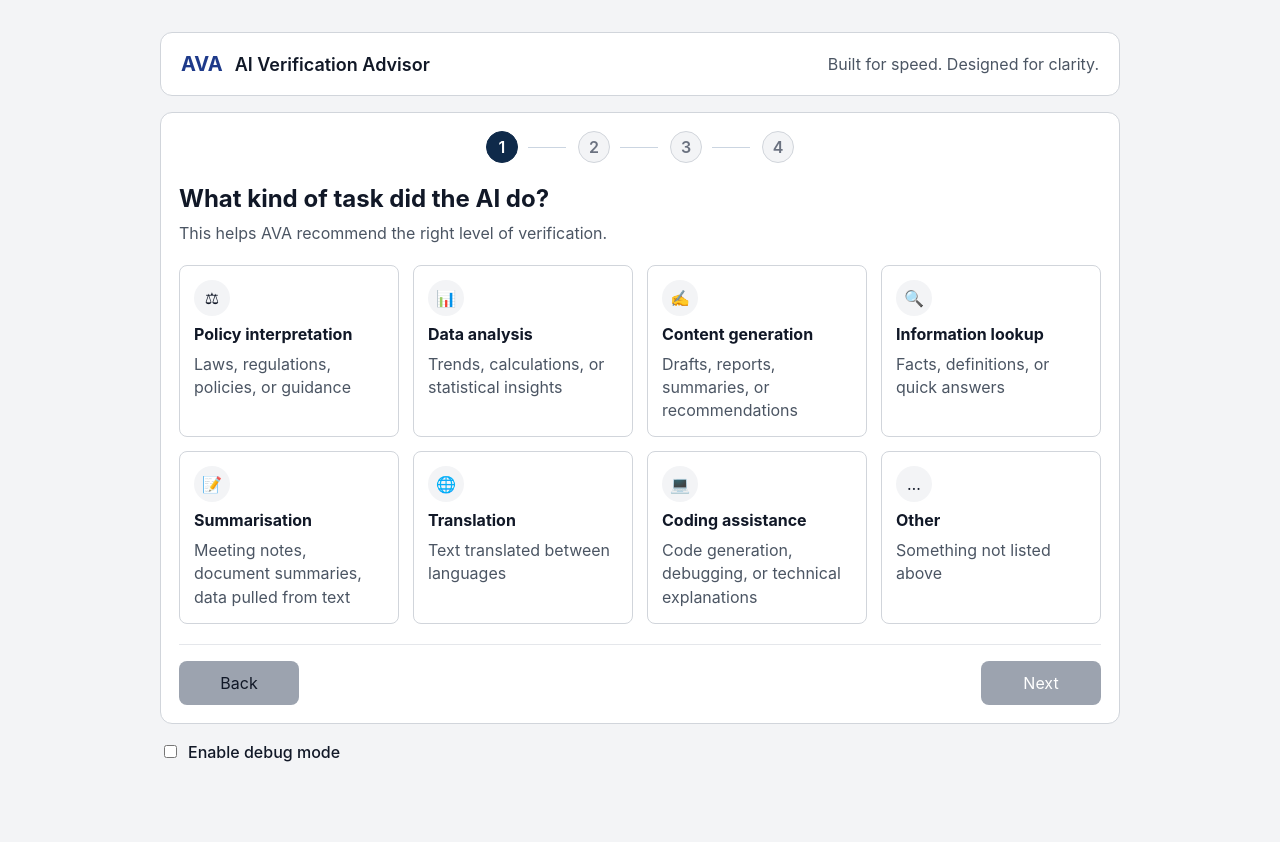
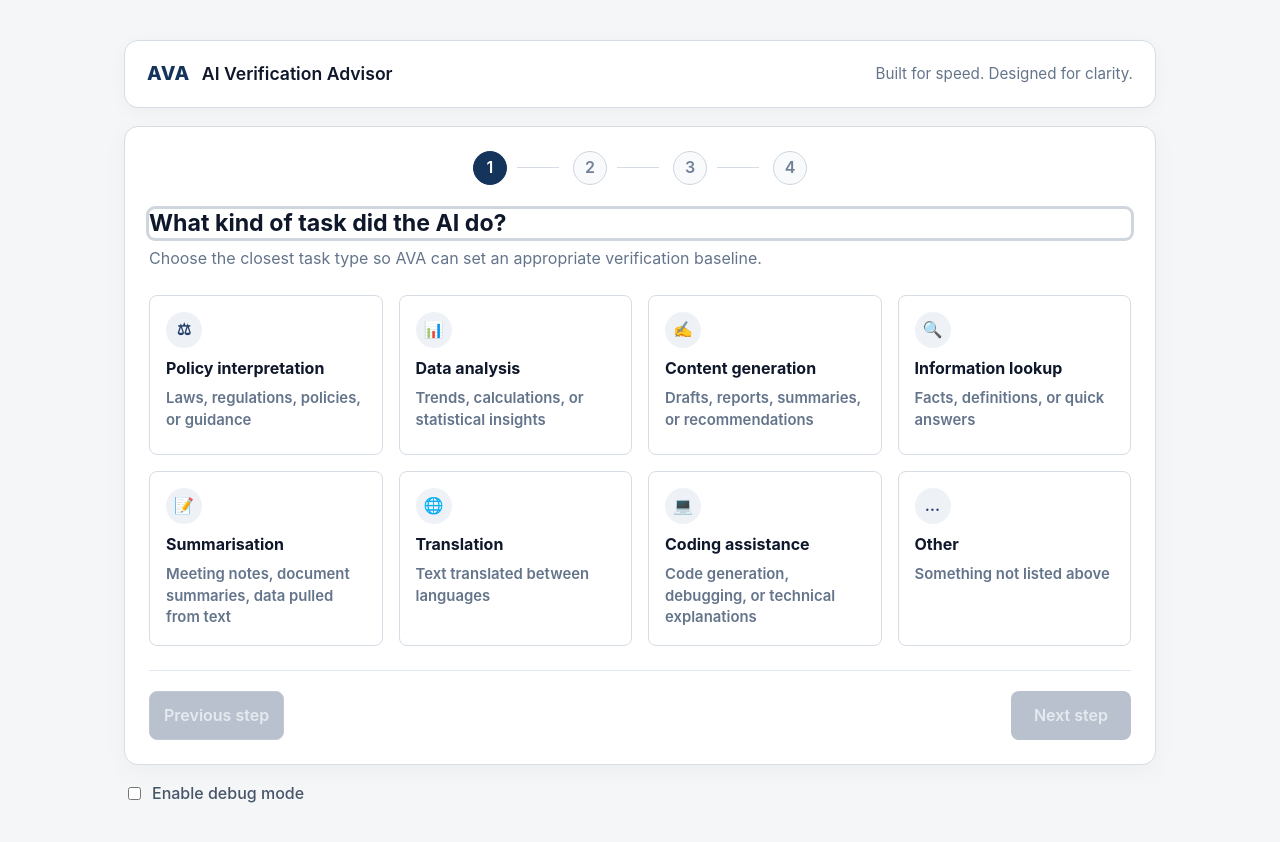
Before and after one commit to hdraux/askava, a React (Vite) app: page / in a window 1280 px wide. Shown: the top 842 px of the page. Built offline with nearby package versions, Linux system fonts and the light colour scheme.

Commit message:
update UI

```diff
--- a/src/components/Result.tsx
+++ b/src/components/Result.tsx
@@ -11,11 +11,15 @@ export default function Result({ data }: Props) {
       <h2>{data.level}: {data.levelName}</h2>
       <p>{data.explanation}</p>
 
-      <ul>
-        {data.checklist.map((item) => (
-          <li key={item}>{item}</li>
-        ))}
-      </ul>
+      {data.checklist.length > 0 ? (
+        <ul>
+          {data.checklist.map((item) => (
+            <li key={item}>{item}</li>
+          ))}
+        </ul>
+      ) : (
+        <p className="result__empty">No specific verification actions were generated for this case.</p>
+      )}
 
       {data.escalationNotice ? <p className="notice">{data.escalationNotice}</p> : null}
     </section>
--- a/src/components/Stepper.tsx
+++ b/src/components/Stepper.tsx
@@ -21,6 +21,7 @@ export default function Stepper({ totalSteps, currentStep }: Props) {
                 .filter(Boolean)
                 .join(" ")}
               aria-current={isCurrent ? "step" : undefined}
+              aria-label={`Step ${stepNumber} of ${totalSteps}${isCurrent ? ", current step" : ""}`}
             >
               {stepNumber}
             </span>
--- a/src/components/VerificationWizard.tsx
+++ b/src/components/VerificationWizard.tsx
@@ -1,4 +1,4 @@
-import { useMemo, useState } from "react";
+import { useEffect, useMemo, useRef, useState } from "react";
 import type { Inputs } from "../lib/types";
 import TaskStep from "./steps/TaskStep";
 import UseStep from "./steps/UseStep";
@@ -18,6 +18,7 @@ const TOTAL_STEPS = 4;
 
 export default function VerificationWizard({ inputs, onInputsChange, onSubmit }: Props) {
   const [currentStep, setCurrentStep] = useState(1);
+  const headingRef = useRef<HTMLHeadingElement>(null);
 
   const canProceed = useMemo(() => {
     if (currentStep === 1) return Boolean(inputs.task);
@@ -28,6 +29,10 @@ export default function VerificationWizard({ inputs, onInputsChange, onSubmit }:
   const isFirstStep = currentStep === 1;
   const isLastStep = currentStep === TOTAL_STEPS;
   const stepMeta = STEP_METADATA[currentStep as 1 | 2 | 3 | 4];
+
+  useEffect(() => {
+    headingRef.current?.focus();
+  }, [currentStep]);
 
   const renderStep = () => {
     if (currentStep === 1) {
@@ -48,7 +53,7 @@ export default function VerificationWizard({ inputs, onInputsChange, onSubmit }:
   return (
     <section className="card wizard" aria-labelledby="wizard-heading">
       <Stepper totalSteps={TOTAL_STEPS} currentStep={currentStep} />
-      <h2 id="wizard-heading" className="wizard__title">
+      <h2 id="wizard-heading" className="wizard__title" tabIndex={-1} ref={headingRef}>
         {stepMeta.title}
       </h2>
       <p className="wizard__helper">{stepMeta.helper}</p>
--- a/src/components/WizardFooter.tsx
+++ b/src/components/WizardFooter.tsx
@@ -18,15 +18,15 @@ export default function WizardFooter({
   return (
     <div className="wizard-footer">
       <button type="button" className="button-secondary" onClick={onBack} disabled={isFirstStep}>
-        Back
+        Previous step
       </button>
       {isLastStep ? (
         <button type="button" onClick={onEvaluate} disabled={!canProceed}>
-          Evaluate
+          Get recommendation
         </button>
       ) : (
         <button type="button" onClick={onNext} disabled={!canProceed}>
-          Next
+          Next step
         </button>
       )}
     </div>
--- a/src/components/wizardMetadata.ts
+++ b/src/components/wizardMetadata.ts
@@ -15,19 +15,19 @@ export interface StepMeta {
 export const STEP_METADATA: Record<1 | 2 | 3 | 4, StepMeta> = {
   1: {
     title: "What kind of task did the AI do?",
-    helper: "This helps AVA recommend the right level of verification."
+    helper: "Choose the closest task type so AVA can set an appropriate verification baseline."
   },
   2: {
     title: "What will you use this output for?",
-    helper: "This helps AVA gauge how much is at stake."
+    helper: "Select the intended use to reflect how broadly this output will be relied on."
   },
   3: {
     title: "What happens if the output is wrong?",
-    helper: "This helps AVA calibrate how much care is needed."
+    helper: "Estimate impact if incorrect to calibrate review depth and controls."
   },
   4: {
     title: "Can you check this output against a source?",
-    helper: "This helps AVA recommend the right kind of verification."
+    helper: "Indicate source availability so AVA can suggest practical verification methods."
   }
 };
 
--- a/src/styles.css
+++ b/src/styles.css
@@ -1,8 +1,8 @@
 :root {
   font-family: Inter, system-ui, -apple-system, BlinkMacSystemFont, "Segoe UI", sans-serif;
-  color: #111827;
-  background: #f3f4f6;
-  line-height: 1.5;
+  color: #0f172a;
+  background: #f4f6f8;
+  line-height: 1.55;
 }
 
 * {
@@ -11,20 +11,23 @@
 
 body {
   margin: 0;
+  color: #0f172a;
+  background: #f4f6f8;
 }
 
 .app-shell {
-  max-width: 1000px;
+  max-width: 1080px;
   margin: 0 auto;
-  padding: 32px 20px 56px;
+  padding: 40px 24px 64px;
 }
 
 .card {
   background: white;
-  border: 1px solid #d1d5db;
-  border-radius: 12px;
-  padding: 18px;
-  margin-bottom: 16px;
+  border: 1px solid #d7dde5;
+  border-radius: 14px;
+  padding: 24px;
+  margin-bottom: 18px;
+  box-shadow: 0 6px 24px rgba(15, 23, 42, 0.04);
 }
 
 .field {
@@ -34,33 +37,54 @@ body {
 label {
   display: block;
   font-weight: 600;
-  margin-bottom: 6px;
+  margin-bottom: 8px;
+  color: #1e293b;
 }
 
 select,
 button {
   font: inherit;
-  padding: 10px 12px;
+  padding: 11px 14px;
   border-radius: 8px;
-  border: 1px solid #9ca3af;
+  border: 1px solid #c2cad5;
+  transition: border-color 160ms ease, box-shadow 160ms ease, background-color 160ms ease, color 160ms ease, transform 160ms ease;
 }
 
 button {
   width: auto;
-  background: #111827;
+  background: #14345b;
   color: white;
   cursor: pointer;
   border: none;
+  font-weight: 600;
+}
+
+button:hover:not(:disabled) {
+  background: #0f2a4a;
+}
+
+button:focus-visible,
+select:focus-visible,
+summary:focus-visible {
+  outline: none;
+  box-shadow: 0 0 0 3px rgba(20, 52, 91, 0.2);
 }
 
 button:disabled {
-  background: #9ca3af;
+  background: #b8c1cd;
+  color: #e6eaf0;
   cursor: not-allowed;
+  transform: none;
 }
 
 .button-secondary {
-  background: #e5e7eb;
-  color: #111827;
+  background: #f7f9fc;
+  color: #23324a;
+  border: 1px solid #c2cad5;
+}
+
+.button-secondary:hover:not(:disabled) {
+  background: #eef2f7;
 }
 
 .ava-header {
@@ -68,11 +92,12 @@ button:disabled {
   justify-content: space-between;
   align-items: center;
   gap: 16px;
-  padding: 16px 20px;
+  padding: 18px 22px;
   background: white;
-  border: 1px solid #d1d5db;
-  border-radius: 12px;
-  margin-bottom: 16px;
+  border: 1px solid #d7dde5;
+  border-radius: 14px;
+  margin-bottom: 18px;
+  box-shadow: 0 4px 18px rgba(15, 23, 42, 0.035);
 }
 
 .ava-header__brand {
@@ -82,20 +107,23 @@ button:disabled {
 }
 
 .ava-logo {
-  font-size: 1.25rem;
-  font-weight: 700;
-  color: #1e3a8a;
+  font-size: 1.2rem;
+  font-weight: 800;
+  letter-spacing: 0.03em;
+  color: #14345b;
 }
 
 .ava-header__title {
   margin: 0;
-  font-size: 1.125rem;
+  font-size: 1.1rem;
   font-weight: 600;
+  color: #0f172a;
 }
 
 .ava-header__tagline {
   margin: 0;
-  color: #4b5563;
+  color: #64748b;
+  font-size: 0.95rem;
 }
 
 .wizard {
@@ -103,19 +131,28 @@ button:disabled {
 }
 
 .wizard__title {
-  margin: 18px 0 4px;
+  margin: 24px 0 8px;
+  font-size: 1.45rem;
+  line-height: 1.25;
+}
+
+.wizard__title:focus-visible {
+  outline: none;
+  box-shadow: 0 0 0 3px rgba(20, 52, 91, 0.2);
+  border-radius: 6px;
 }
 
 .wizard__helper {
-  margin: 0 0 20px;
-  color: #4b5563;
+  margin: 0 0 24px;
+  color: #64748b;
+  font-size: 1rem;
 }
 
 .stepper {
   list-style: none;
   display: flex;
   justify-content: center;
-  gap: 12px;
+  gap: 14px;
   padding: 0;
   margin: 0;
 }
@@ -128,37 +165,38 @@ button:disabled {
 
 .stepper__item:not(:last-child)::after {
   content: "";
-  width: 38px;
+  width: 42px;
   height: 1px;
-  background: #cbd5e1;
+  background: #d4dbe5;
 }
 
 .stepper__dot {
-  width: 32px;
-  height: 32px;
+  width: 34px;
+  height: 34px;
   border-radius: 999px;
   display: inline-flex;
   align-items: center;
   justify-content: center;
   font-weight: 600;
-  border: 1px solid #d1d5db;
-  background: #f3f4f6;
-  color: #6b7280;
+  border: 1px solid #ced6e1;
+  background: #f8fafc;
+  color: #728197;
 }
 
 .stepper__dot.is-current,
 .stepper__dot.is-complete {
-  background: #0f2a4a;
+  background: #14345b;
   color: #fff;
-  border-color: #0f2a4a;
+  border-color: #14345b;
 }
 
 .wizard-footer {
   display: flex;
   justify-content: space-between;
   gap: 12px;
-  border-top: 1px solid #e5e7eb;
-  padding-top: 16px;
+  border-top: 1px solid #e2e8f0;
+  padding-top: 20px;
+  margin-top: 4px;
 }
 
 .wizard-footer button {
@@ -167,8 +205,8 @@ button:disabled {
 
 .choice-grid {
   display: grid;
-  gap: 14px;
-  margin-bottom: 20px;
+  gap: 16px;
+  margin-bottom: 24px;
 }
 
 .choice-grid--4 {
@@ -188,18 +226,29 @@ button:disabled {
   min-height: 160px;
   text-align: left;
   background: #fff;
-  color: #111827;
-  border: 1px solid #d1d5db;
-  padding: 14px;
+  color: #0f172a;
+  border: 1px solid #d7dde5;
+  padding: 16px;
   display: flex;
   flex-direction: column;
-  gap: 8px;
+  gap: 10px;
+}
+
+.choice-card:hover {
+  border-color: #b8c3d2;
+  background: #fbfdff;
+  box-shadow: 0 4px 14px rgba(15, 23, 42, 0.06);
+}
+
+.choice-card:focus-visible {
+  border-color: #14345b;
+  box-shadow: 0 0 0 3px rgba(20, 52, 91, 0.16), 0 6px 18px rgba(15, 23, 42, 0.08);
 }
 
 .choice-card.is-selected {
-  border-color: #3b82f6;
-  box-shadow: 0 0 0 1px #3b82f6 inset;
-  background: #eff6ff;
+  border-color: #3f7a63;
+  box-shadow: 0 0 0 1px #3f7a63 inset, 0 6px 18px rgba(63, 122, 99, 0.12);
+  background: #f1f8f4;
 }
 
 .choice-card__icon {
@@ -209,17 +258,25 @@ button:disabled {
   width: 36px;
   height: 36px;
   border-radius: 999px;
-  background: #f3f4f6;
+  background: #eef2f7;
+  color: #25416b;
 }
 
 .choice-card__label {
+  font-size: 1rem;
   font-weight: 700;
   line-height: 1.3;
 }
 
 .choice-card__description {
-  color: #4b5563;
+  color: #64748b;
+  font-size: 0.93rem;
   line-height: 1.45;
+}
+
+.result-screen {
+  display: grid;
+  gap: 18px;
 }
 
 .result-screen__summary-grid {
@@ -229,21 +286,30 @@ button:disabled {
   margin: 0;
 }
 
+.result-screen__summary-grid > div {
+  border: 1px solid #dbe2ea;
+  border-radius: 10px;
+  background: #f8fafc;
+  padding: 12px 14px;
+}
+
 .result-screen__summary-grid dt {
-  color: #6b7280;
+  color: #748397;
   font-size: 0.75rem;
   margin-bottom: 6px;
   text-transform: uppercase;
-  letter-spacing: 0.04em;
+  letter-spacing: 0.045em;
 }
 
 .result-screen__summary-grid dd {
   margin: 0;
   font-weight: 600;
+  color: #0f172a;
+  line-height: 1.4;
 }
 
 .result-screen__edit {
-  margin-top: 16px;
+  margin-top: 18px;
 }
 
 .debug-toggle {
@@ -251,7 +317,8 @@ button:disabled {
   align-items: center;
   gap: 8px;
   font-weight: 500;
-  margin: 12px 0 16px;
+  margin: 12px 0 20px;
+  color: #475569;
 }
 
 .debug-toggle input {
@@ -259,19 +326,51 @@ button:disabled {
 }
 
 .eyebrow {
-  margin: 0 0 4px;
-  font-size: 0.875rem;
+  margin: 0 0 6px;
+  font-size: 0.78rem;
   text-transform: uppercase;
-  color: #6b7280;
-  letter-spacing: 0.04em;
+  color: #64748b;
+  letter-spacing: 0.08em;
 }
 
 .result h2 {
   margin-top: 0;
+  margin-bottom: 10px;
+  font-size: 1.45rem;
+  line-height: 1.25;
+  color: #102846;
+}
+
+.result p {
+  color: #334155;
+}
+
+.result ul {
+  margin: 14px 0 0;
+  padding-left: 20px;
+  color: #1e293b;
+}
+
+.result li + li {
+  margin-top: 6px;
+}
+
+.result__empty {
+  margin-top: 14px;
+  padding: 10px 12px;
+  border: 1px dashed #cdd6e2;
+  border-radius: 10px;
+  background: #f8fafc;
+  color: #475569;
 }
 
 .notice {
-  color: #92400e;
+  margin-top: 16px;
+  color: #335c4a;
+  background: #eef8f2;
+  border: 1px solid #c8e3d3;
+  border-radius: 10px;
+  padding: 10px 12px;
   font-weight: 600;
 }
 
@@ -289,12 +388,31 @@ button:disabled {
 summary {
   cursor: pointer;
   font-weight: 600;
+  color: #1e293b;
 }
 
 @media (max-width: 700px) {
+  .app-shell {
+    padding: 24px 14px 42px;
+  }
+
+  .card {
+    padding: 18px 16px;
+  }
+
   .ava-header {
     flex-direction: column;
     align-items: flex-start;
+  }
+
+  .stepper {
+    justify-content: flex-start;
+    overflow-x: auto;
+    padding-bottom: 4px;
+  }
+
+  .stepper__item:not(:last-child)::after {
+    width: 28px;
   }
 
   .choice-grid--4,
```
